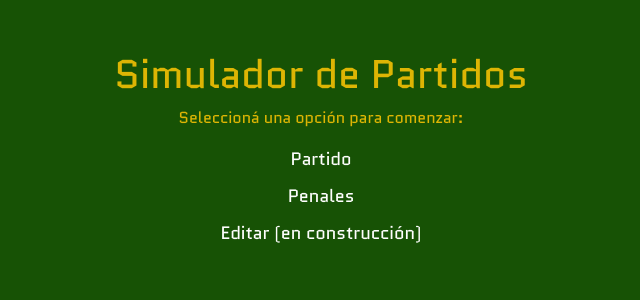
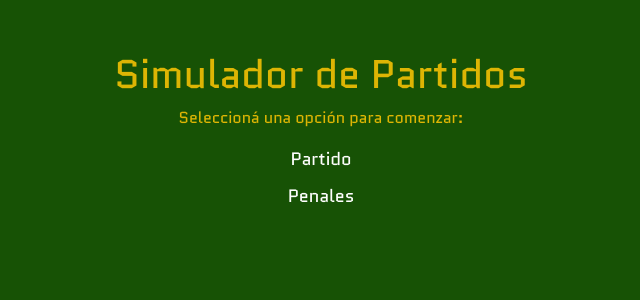
Before and after one commit to TorneoDeluxe/simulador, a React (Vite) app in the folder simulador/: page / in a window 1280 px wide. Shown: the top 300 px of the page, without its empty margins (319-959 px from the left). Built offline with nearby package versions, Linux system fonts and the light colour scheme.

Commit message:
Comenta enlace de edición

```diff
--- a/simulador/src/Inicio.tsx
+++ b/simulador/src/Inicio.tsx
@@ -18,11 +18,11 @@ const Inicio: React.FC = () => {
             Penales
           </Link>
         </li>
-        <li style={{ margin: '10px 0' }}>
+       {/*  <li style={{ margin: '10px 0' }}>
           <Link to="/editar" style={{ textDecoration: 'none', fontSize: '18px' }}>
             Editar (en construcción)
           </Link>
-        </li>
+        </li> */}
       </ul>
     </div>
   );
```
